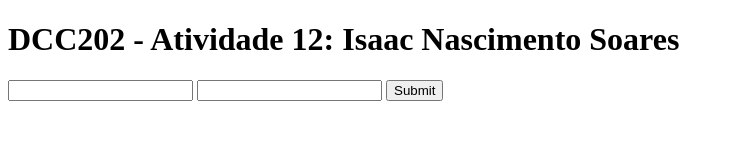
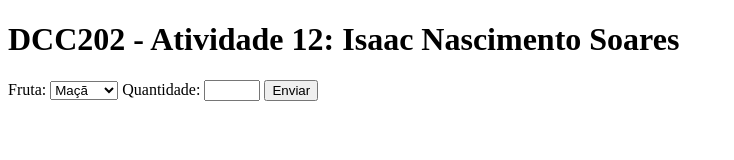
Before and after one commit to ufjf-dcc202/ufjf-dcc202-2023-3-a-atv12-IsaacNSoares, a website: page index.html in a window 1280 px wide. Shown: the whole page, without its empty margins (0-734 px from the left). Drawn offline with Linux system fonts and the light colour scheme.

Commit message:
melhora o form

```diff
--- a/index.html
+++ b/index.html
@@ -11,9 +11,16 @@
     <h1>DCC202 - Atividade 12: Isaac Nascimento Soares</h1>
     <section>
       <form name="entrada">
-        <input name="fruta">
-        <input name="quantidade">
-        <input type="submit">
+        <label for="ifruta">Fruta: </label>
+        <select id="ifruta" name="fruta">
+          <option value="maca">Maçã</option>
+          <option value="pera">Pera</option>
+          <option value="banana">Banana</option>
+          <option value="uva">Uva</option>
+        </select>
+        <label for="iquantidade">Quantidade: </label>
+        <input id="iquantidade" type="number" name="quantidade" min="0" max="12" step="1">
+        <button type="submit">Enviar</button>
       </form>
     </section>
   </main>
--- a/main.js
+++ b/main.js
@@ -1 +1,12 @@
 //main.js
+
+document.entrada.addEventListener('submit', leFormulario);
+
+function leFormulario(event){
+  event.preventDefault();
+  const fruta = document.entrada.fruta.value;
+  const quantidade = document.entrada.quantidade.value;
+
+  console.log(`fruta: ${fruta} qtd: ${quantidade}`);
+  //document.entrada.submit();
+}
```
